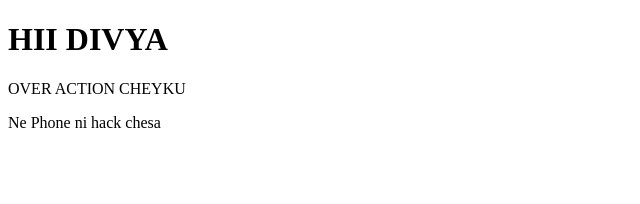
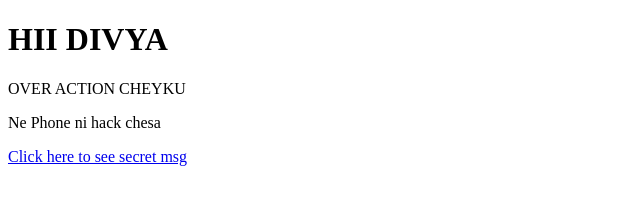
Before and after one commit to vishnujonnada/myfirstwebsite, a plain HTML site: page index.html in a window 1280 px wide. Shown: the whole page, without its empty margins (0-640 px from the left). Drawn offline with Linux system fonts and the light colour scheme.

Commit message:
Update index.html

```diff
--- a/index.html
+++ b/index.html
@@ -10,5 +10,6 @@
     <h1>HII DIVYA</h1>
     <p>OVER ACTION CHEYKU</p>
     <p>Ne Phone ni hack chesa</p>
+    <a href="#">Click here to see secret msg</a>
 </body>
 </html>
```
